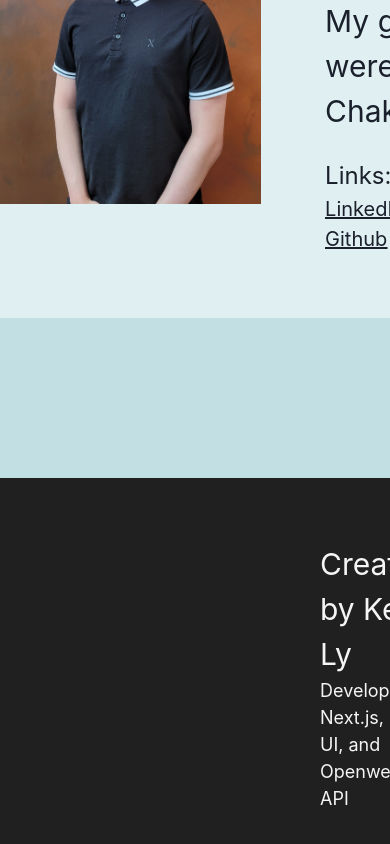
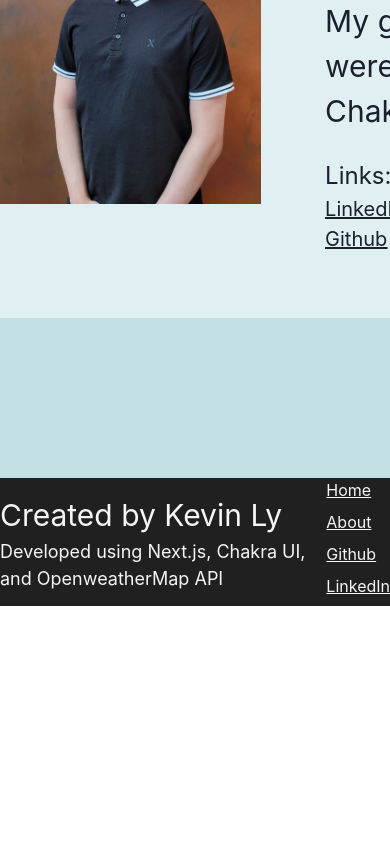
Before and after one commit to omgitsomg/myfirstwebsite, a Next.js app: page /about in a window 390 px wide. Shown: the part 621-1465 px from the top of the page. After the commit the page ends 1227 px from the top, so only its background shows below. Built offline with nearby package versions, Linux system fonts and the light colour scheme.

Commit message:
Fixed padding formatting for mobile versions

```diff
--- a/components/Footer.js
+++ b/components/Footer.js
@@ -1,5 +1,5 @@
 import styles from '../styles/Footer.module.css'
-import { Link, Text } from '@chakra-ui/react';
+import { Link, Text, Center } from '@chakra-ui/react';
 
 import { useRouter } from 'next/router';
 import Image from 'next/image';
@@ -14,21 +14,38 @@ const Footer = () => {
                     <Text className={ styles.headerStyle } fontSize="3xl">Created by Kevin Ly</Text>
                     <Text className={ styles.headerStyle } fontSize="lg">Developed using Next.js, Chakra UI, and OpenweatherMap API</Text>
                 </div>
+                <Center>
                     <ul style={ { marginLeft: "auto" } }>
                         <li style={ { listStyleType: "none", paddingBottom:"0.5em" } }>
-                        <Link href="/" className={ styles.textStyle }>Home</Link>
+                            <Text className={ styles.textStyle }>
+                                <Link href="/">
+                                    Home
+                                </Link>
+                            </Text>
                         </li>
                         <li style={ { listStyleType:"none", paddingBottom:"0.5em" } }>
-                        <Link href="/about" className={ styles.textStyle }>About</Link>
+                            <Text className={ styles.textStyle }>
+                                <Link href="/about">
+                                    About
+                                </Link>
+                            </Text>
                         </li>
                         <li style={ { listStyleType:"none", paddingBottom:"0.5em" } }>
-                        <Text textDecoration="underline"><Link className={ styles.textStyle } href="https://github.com/omgitsomg">Github</Link></Text>
+                            <Text textDecoration="underline"  className={ styles.textStyle }>
+                                <Link href="https://github.com/omgitsomg">
+                                    Github
+                                </Link>
+                            </Text>
                         </li>
                         <li style={ { listStyleType:"none", paddingBottom:"0.5em" } }>
-                        <Text textDecoration="underline"><Link className={ styles.textStyle } href="https://www.linkedin.com/in/kevin-ly-7446941a2/">LinkedIn</Link></Text>
+                            <Text textDecoration="underline"  className={ styles.textStyle }>
+                                <Link href="https://www.linkedin.com/in/kevin-ly-7446941a2/">
+                                    LinkedIn
+                                </Link>
+                            </Text>
                         </li>
                     </ul>
-
+                </Center>
             </div>
         </div>
     );
--- a/pages/index.js
+++ b/pages/index.js
@@ -35,11 +35,11 @@ export default function Home() {
 
   function weatherGrid(zipcode, weatherForecast) {
     if(weatherForecast !== undefined &&  weatherForecast.length != 0) {
-      return <div>
+      return <div className={styles.simpleGridWrapper}>
         <Center bg="gray.200">
           <Heading mt={12}>{"Zipcode: " + zipcode + ", City: " + city}</Heading>
         </Center>
-        <SimpleGrid minChildWidth='20rem' spacing={6} padding="4rem 16em" bg="gray.200">
+        <SimpleGrid minChildWidth='20rem' spacing={6} padding="4rem 3em" bg="gray.200">
           {weatherForecast.map(item => (
             <WeatherCard key={item.id} date={item[0]} temperature={item[1]} humidity={item[2]} weatherid={item[3]} weather_desc={item[4]} />
           ))}
--- a/styles/Footer.module.css
+++ b/styles/Footer.module.css
@@ -4,7 +4,8 @@
 
 .bodyContainer {
     display: flex;
-    padding: 4rem 20rem;
+    justify-content: center;
+    align-items: center;
 }
 
 .headerStyle {
```
Also changed, not shown: styles/Homepage.module.css (+10 -2 lines). Lines whose indentation alone changed are shown as unchanged.
